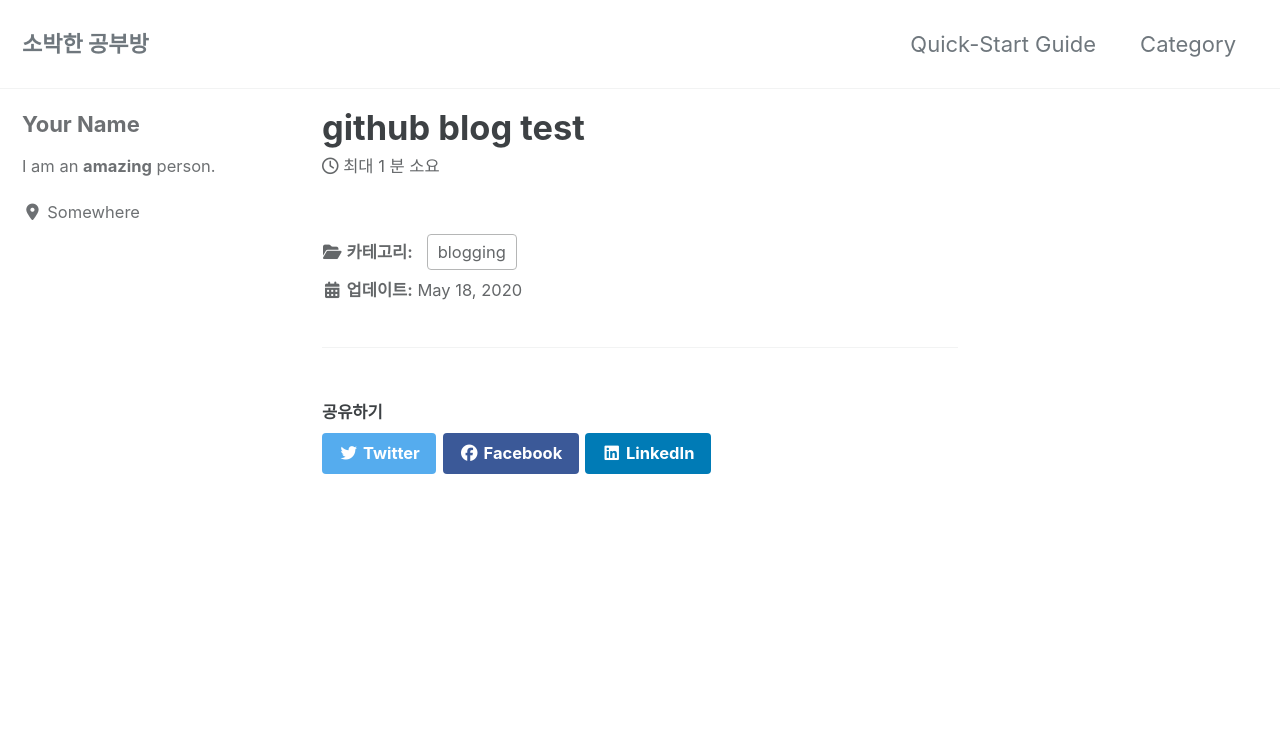
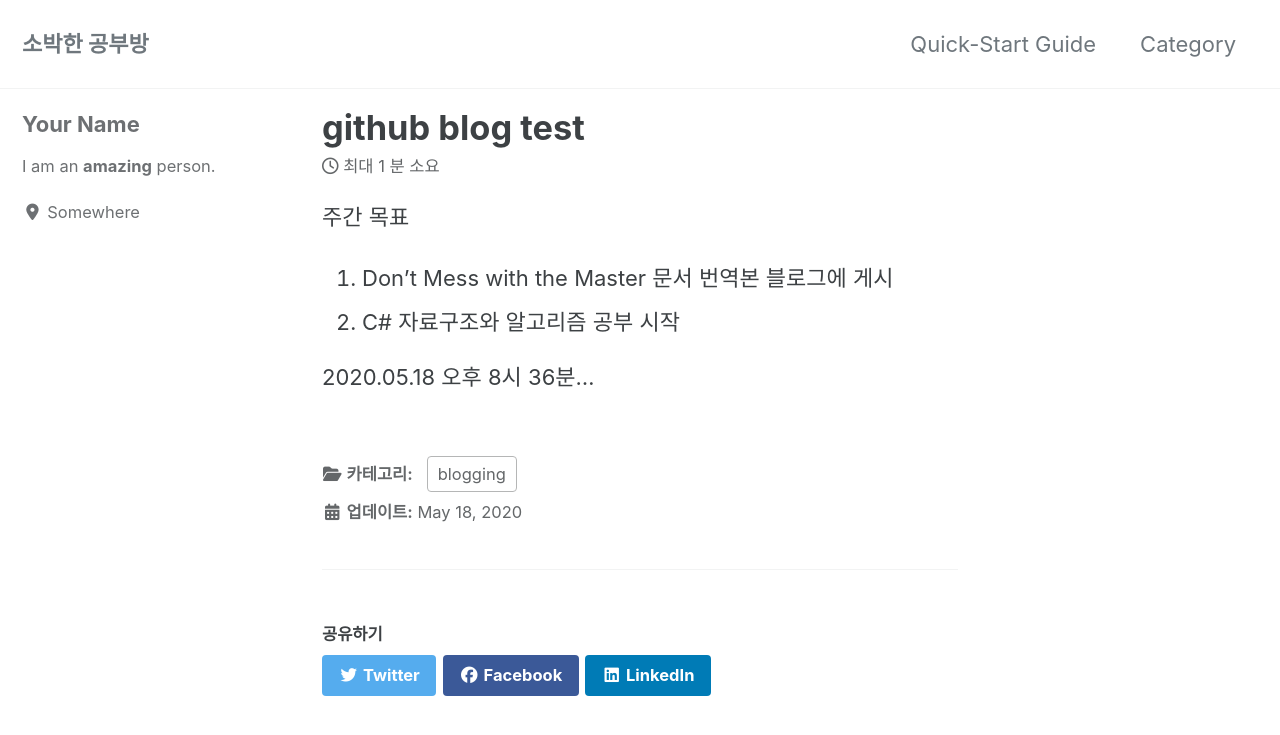
Before and after one commit to SimCreate/SimCreate.github.io, a Jekyll site: the page built from _posts/2020-05-18-BlogTest.md, in a window 1280 px wide and 900 px high. Shown: the top 735 px of the window. Built offline with Jekyll 4.4.1, drawn with Linux system fonts in a browser that asks for light colours; cached includes are drawn as plain includes; nearby versions of some CDN libraries; some of the changed text lies outside the part shown.

Commit message:
Modify _config.yml and 20200518 BlogTest

```diff
--- a/_config.yml
+++ b/_config.yml
@@ -19,8 +19,8 @@ locale                   : "ko-KR"
 title                    : "소박한 공부방"
 title_separator          : "-"
 subtitle                 : # site tagline that appears below site title in masthead
-name                     : "Your Name"
-description              : "An amazing website."
+name                     : "평범한 이름"
+description              : "2022년 전역까지 화이팅"
 url                      : "https://simcreate.github.io"
 baseurl                  : # the subpath of your site, e.g. "/blog"
 repository               : "SimCreate/minimal-mistakes"
--- a/_posts/2020-05-18-BlogTest.md
+++ b/_posts/2020-05-18-BlogTest.md
@@ -3,3 +3,9 @@ title: "github blog test"
 categories:
  - blogging
 ---
+
+주간 목표
+1. Don't Mess with the Master 문서 번역본 블로그에 게시
+2. C# 자료구조와 알고리즘 공부 시작
+
+2020.05.18 오후 8시 36분...
```
